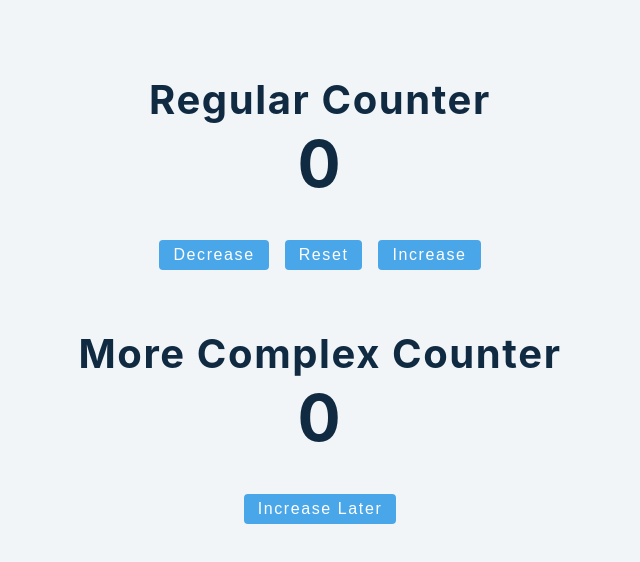
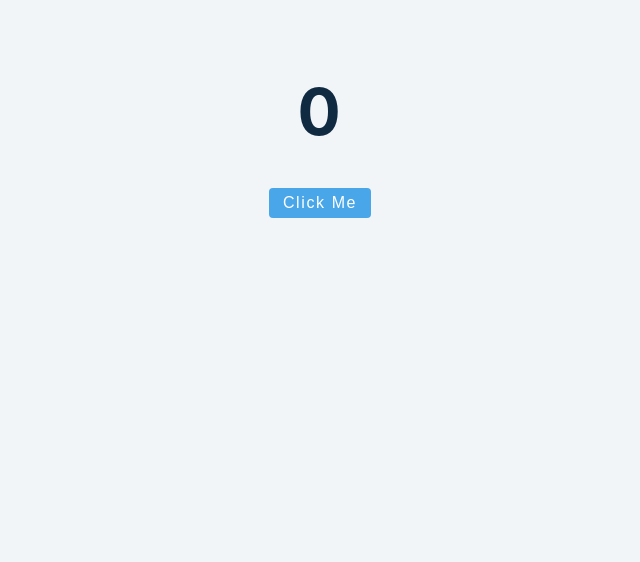
Before and after one commit to binarypsilocybin/react-advanced-2020, a React (Create React App) app: page / in a window 1280 px wide. Shown: the top 562 px of the page, without its empty margins (320-960 px from the left). Built offline with nearby package versions, Linux system fonts and the light colour scheme.

Commit message:
use state course

```diff
--- a/src/App.js
+++ b/src/App.js
@@ -1,6 +1,6 @@
 import React from "react";
 
-import Setup from "./tutorial/1-useState/setup/5-useState-counter";
+import Setup from "./tutorial/2-useEffect/setup/1-useEffect-basics";
 
 function App() {
   return (
--- a/src/tutorial/1-useState/setup/5-useState-counter.js
+++ b/src/tutorial/1-useState/setup/5-useState-counter.js
@@ -8,7 +8,10 @@ const UseStateCounter = () => {
 
   const complexIncrease = () => {
     setTimeout(() => {
-      setValue(value + 5);
+      //setValue(value + 1);
+      setValue((prevState) => {
+        return prevState + 1;
+      });
     }, 2000);
   };
 
--- a/src/tutorial/2-useEffect/setup/1-useEffect-basics.js
+++ b/src/tutorial/2-useEffect/setup/1-useEffect-basics.js
@@ -1,9 +1,24 @@
-import React, { useState, useEffect } from 'react';
+import React, { useState, useEffect } from "react";
 // by default runs after every re-render
 // cleanup function
 // second parameter
 const UseEffectBasics = () => {
-  return <h2>useEffect Basics</h2>;
+  const [value, setValue] = useState(0);
+  useEffect(() => {
+    console.log("call useEffect");
+    if (value > 1) {
+      document.title = `New Messages(${value})`;
+    }
+  });
+  console.log("render component");
+  return (
+    <>
+      <h1>{value}</h1>
+      <button className="btn" onClick={() => setValue(value + 1)}>
+        click me
+      </button>
+    </>
+  );
 };
 
 export default UseEffectBasics;
```
